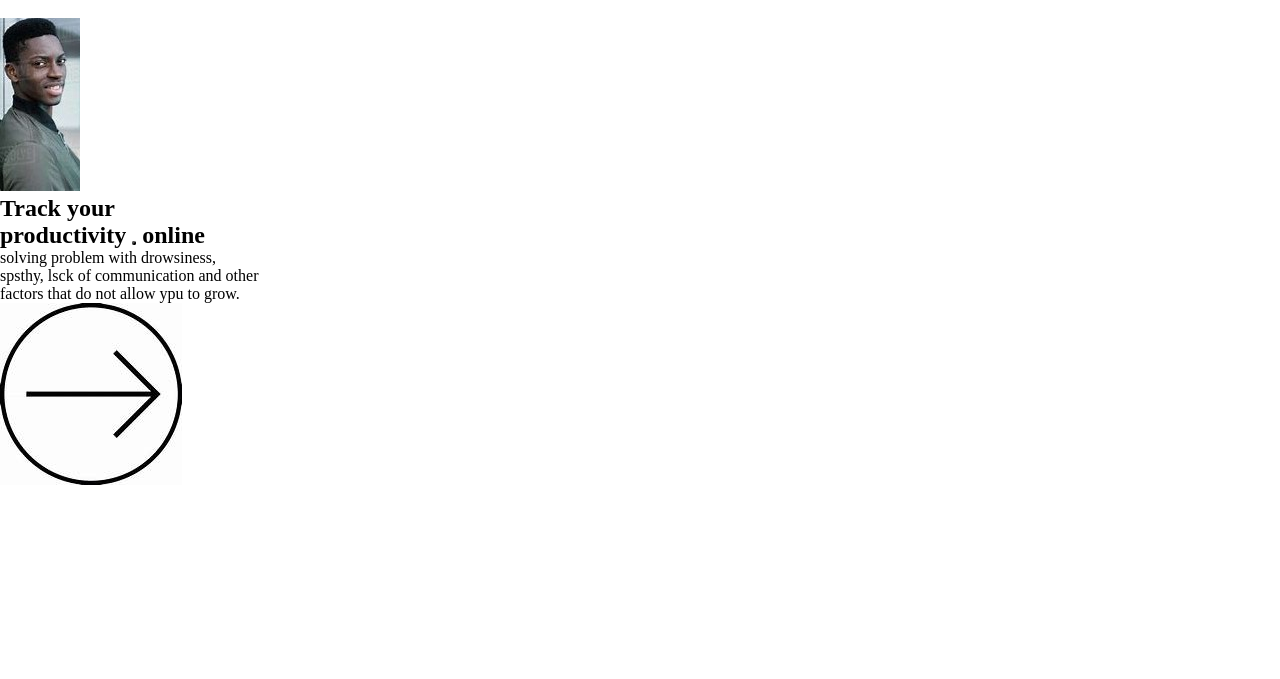
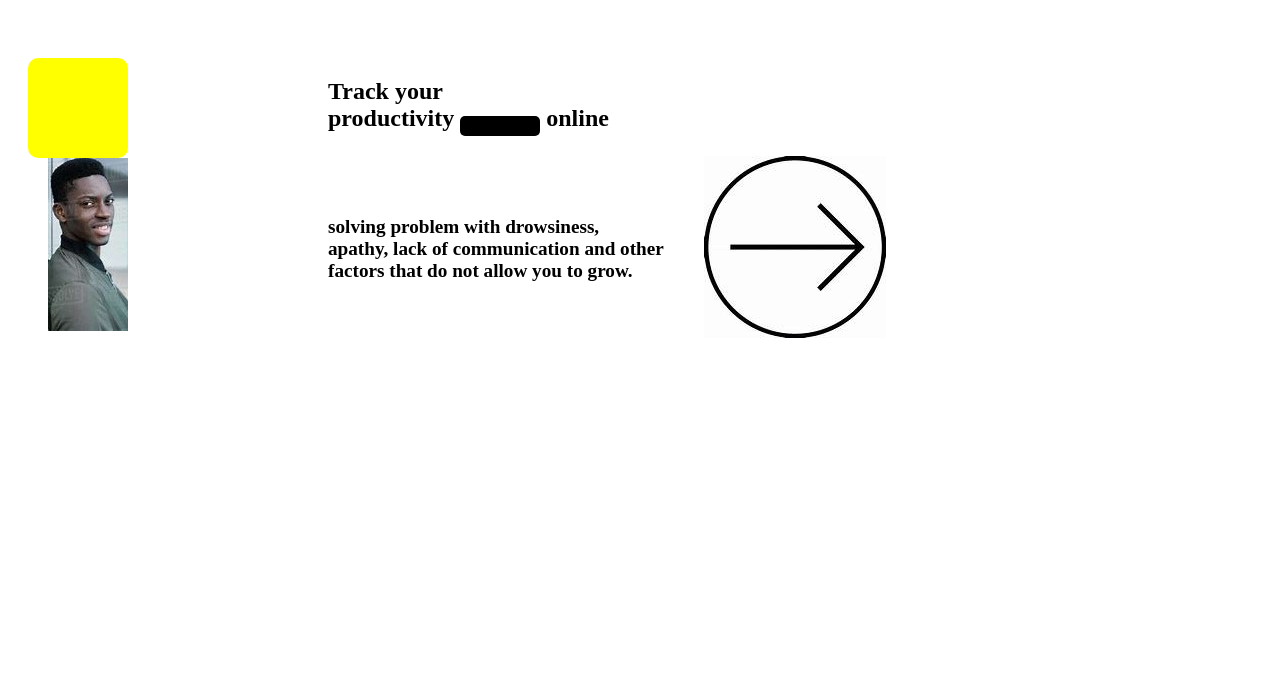
Before and after one commit to Yemisanumi/Web-component, a plain HTML site: page index.html in a window 1280 px wide. Shown: the part 121-800 px from the top of the page. Drawn offline with Linux system fonts and the light colour scheme.

Commit message:
added new message

```diff
--- a/index.html
+++ b/index.html
@@ -4,7 +4,7 @@
 <head>
     <meta charset="UTF-8">
     <meta name="viewport" content="width=device-width, initial-scale=1.0">
-    <title>Call back, promise and async await</title>
+    <title>Web Component</title>
     <link rel="stylesheet" href="./style.css">
     <link rel="preconnect" href="https://fonts.googleapis.com">
     <link rel="preconnect" href="https://fonts.gstatic.com" crossorigin>
@@ -31,19 +31,16 @@
                 </ul>
             </div>
             <div>
-                    <button class="dashboard"><a href="">Open dashboard</a></button>
+                <button class="dashboard">Open dashboard</button>
             </div>
 
         </header>
     </section>
     <section>
         <div class="container">
-            <div class="page-container">
             <div class="image-container">
+                <div class="yellow-circle"></div>
                 <img src="./man.jpg" alt="Dark Man">
-                </div>
-                <div class="yellow-circle"></div>
-            </div>
             </div>
             <div class="text-container">
                 <h1>Track your <br>productivity
@@ -51,17 +48,18 @@
                 </h1>
                 <div class="text-icon">
                     <div>
-                    <p>solving problem with drowsiness, <br>spsthy, lsck of communication and other
-                        <br>factors that do not allow ypu to grow.
+                        <p>solving problem with drowsiness, <br>apathy, lack of communication and other
+                            <br>factors that do not allow you to grow.
                         </p>
                     </div>
-                <div>
+                    <div class="text-icon-img">
                         <img src="./arrow.jfif" alt="">
                     </div>
 
 
                 </div>
 
+            </div>
         </div>
 
 
--- a/style.css
+++ b/style.css
@@ -1,12 +1,19 @@
+css
 
  * {
     margin: 0;
     padding: 0;
     box-sizing: border-box;
   }
-
+  body {
+     /* width: 100%; */
+/* box-shadow: 0 4px 8px rgba(0, 0, 0, 0.1);
+border: 1px solid rgba(0, 0, 0, 0.1);
+border-radius: 10px;   */
+  }
   .segment-1 {
     padding: 3rem;
+
 
   }
   .head {
@@ -51,14 +58,92 @@ li a {
   }
 
   button {
-    /* padding: 10px 5px; */
+    padding: 8px;
     justify-content: center;
-    /* align-items: center; */
+    color: white;
     border-radius: 20px;
     background: black;
-    /* margin-left: 20px; */
+
   }
 
+section {
+  padding: 20px;
+
+}
+
+.container {
+  display: flex;
+  /* width: 100%; */
+  justify-content: space-between;
+  /* align-items: center; */
+}
+
+
+.image-container img {
+  max-width: 100%;
+  margin-left: 20px;
+}
+
+
+.yellow-circle {
+  background-color: yellow;
+  width: 100px;
+  height: 100px;
+  border-radius: 10%;
+}
+
+
+.text-container {
+  flex: 1;
+  color:black;
+  width: 50%;
+  margin-left: 200px;
+  font-size: larger;
+  font-weight: 800;
+}
+
+
+.text-container h1 {
+  font-size: 24px;
+  margin-bottom: 20px;
+}
+
+
+.but {
+  background-color: black;
+  color: white;
+  padding: 10px 40px;
+  border: none;
+  border-radius: 5px;
+  cursor: pointer;
+}
+
+
+.text-icon {
+  display: flex;
+  align-items: center;
+}
+
+
+.text-icon-p {
+  font-size: 12px;
+  line-height: 1.5;
+  font-weight: 200;
+  margin-bottom: 10px;
+}
+
+.text-icon-img {
+  /* width: 10px; */
+  margin-left: 40px;
+}
+
+
+/* .container{
+  display: flex;
+  justify-content:space-around ;
+  padding: 3rem;
+  width: 100%;
+} */
 
   /* body {
     width: 100%;
```
Lines whose indentation alone changed are shown as unchanged.
